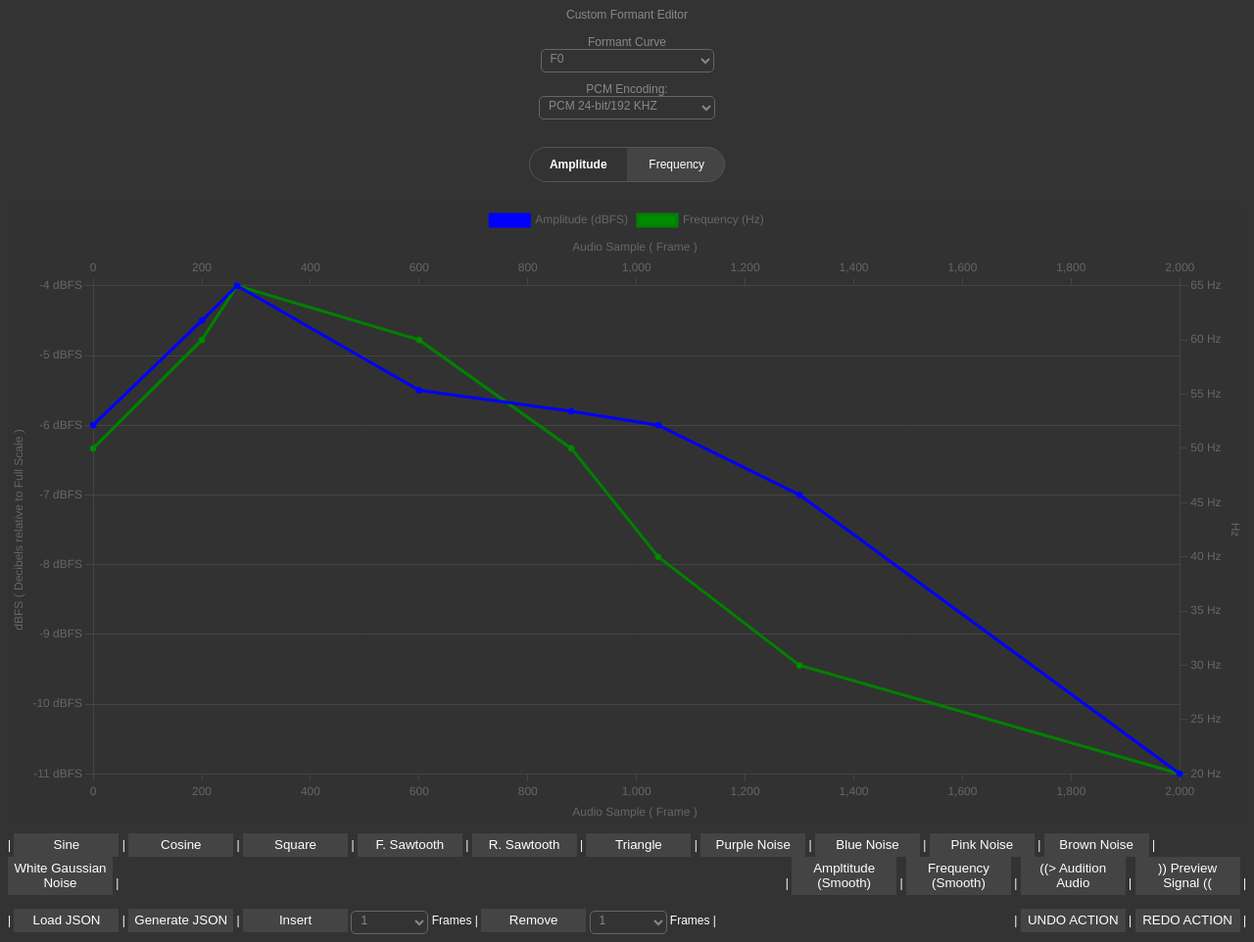
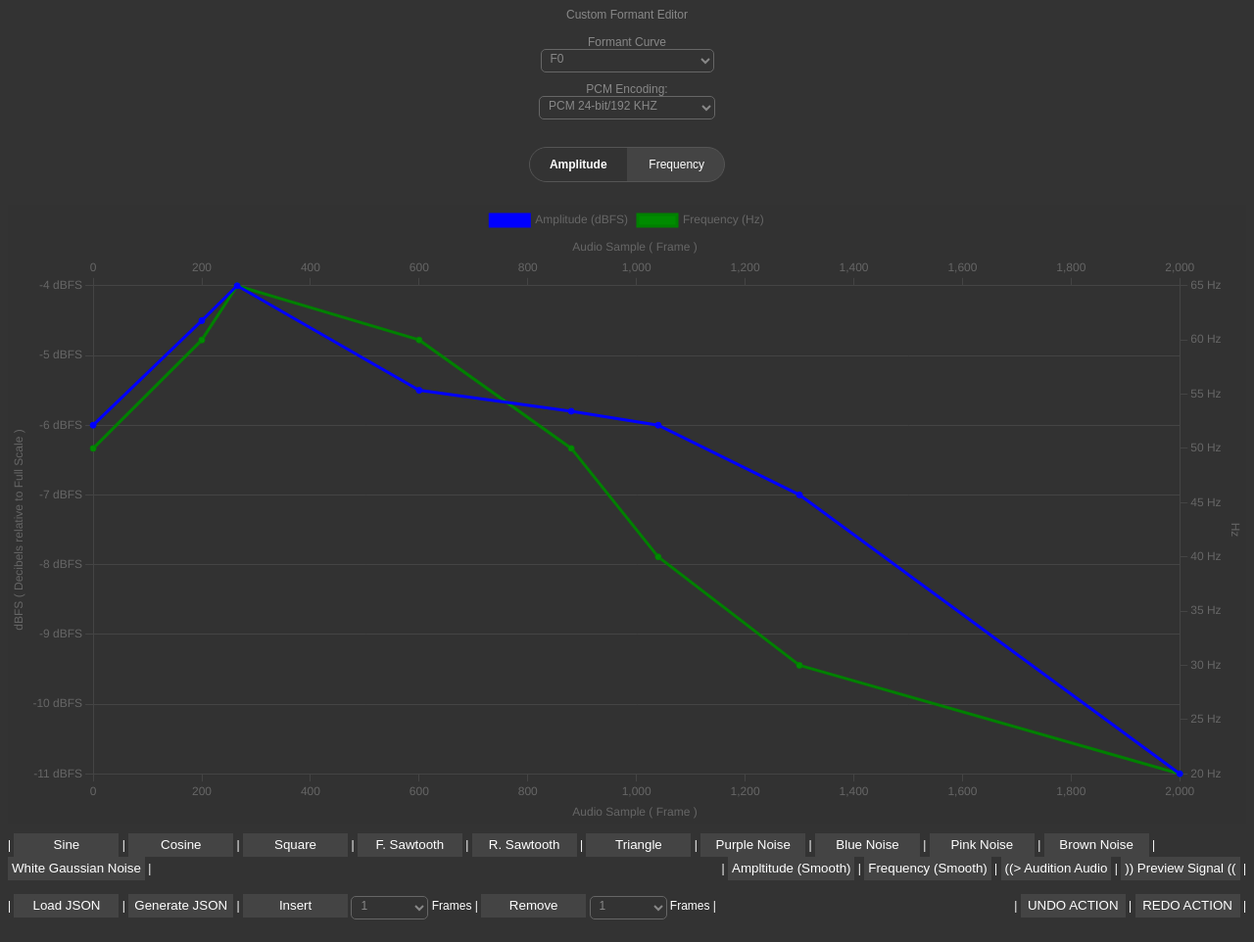
Before and after one commit to AbdulShabazz/TTS_SpeechFormantEditor, a plain HTML site: page SpeechFormantEditor.html in a window 1280 px wide. Shown: the whole page at 98% size. Drawn offline with Linux system fonts and the light colour scheme.

Commit message:
Update _.css

```diff
--- a/_.css
+++ b/_.css
@@ -38,7 +38,7 @@ select:hover {
 }
 
 .btn_class {
-    width: 107px;
+    min-width: 107px;
     color: white;/*#888;*/
     padding: 4px;
     padding-bottom: 5px;
```
